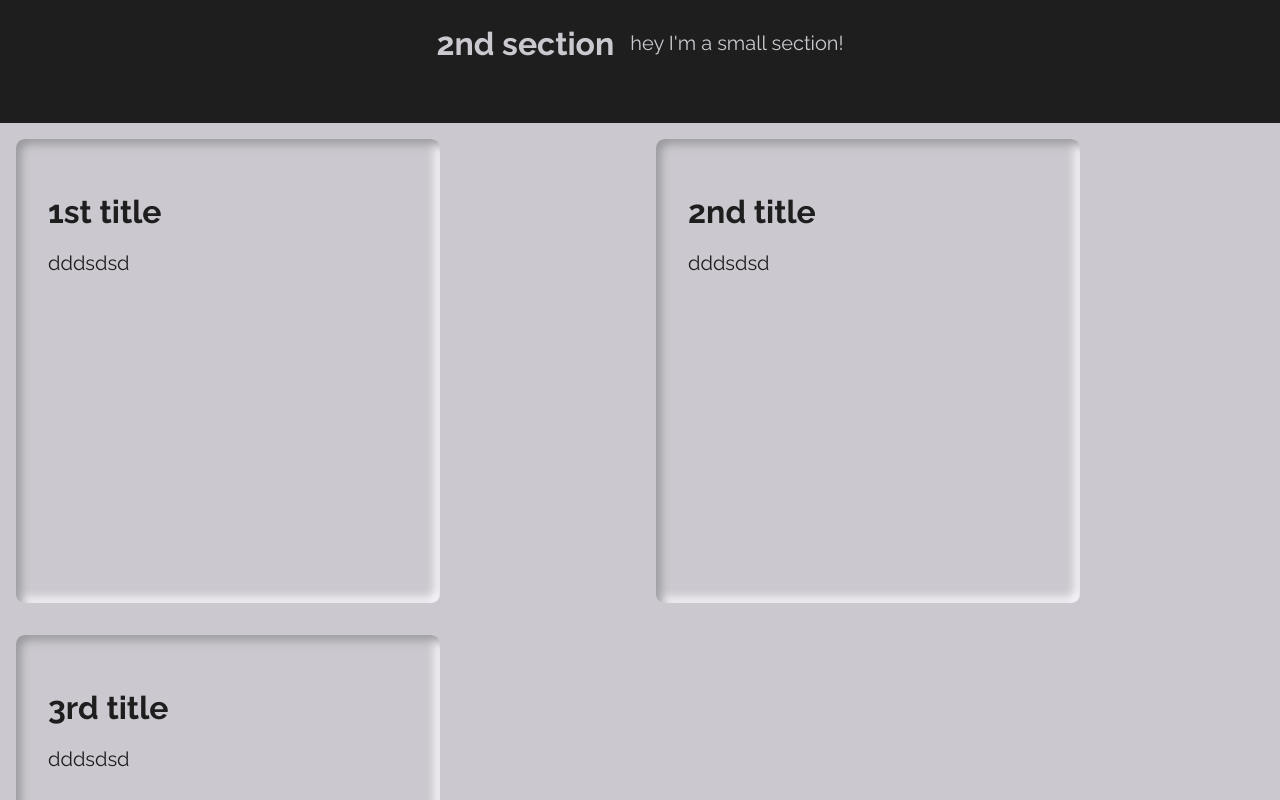
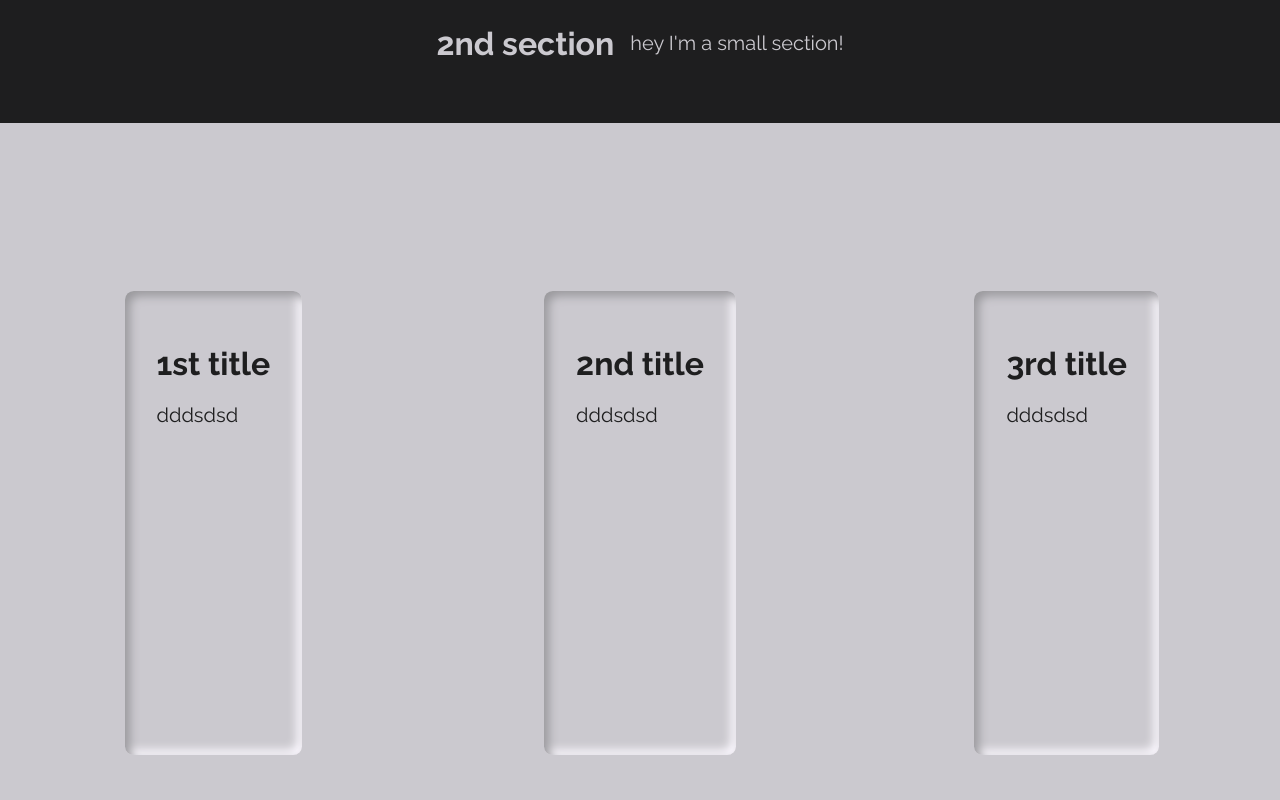
Before and after one commit to MaciejFigat/PTHome, a React (Create React App) app in the folder frontend/: page / in a window 1280 px wide. Shown: the part 1160-1960 px from the top of the page. Built offline with nearby package versions, Linux system fonts and the light colour scheme.

Commit message:
testing new grid layout

```diff
--- a/frontend/src/styles/sectionCards.js
+++ b/frontend/src/styles/sectionCards.js
@@ -116,7 +116,8 @@
   /* display: flex;
   flex-direction: row; */
   display: grid;
-  grid-template-columns: 1fr minmax(min-content, 3fr);
+  /* grid-template-columns: 1fr minmax(min-content, 1fr); */
+  grid-template-columns: repeat(auto-fit, minmax(250px, 1fr));
   place-items: center;
   background-color: var(--background5-main);
   justify-content: center;
@@ -133,7 +134,7 @@
   box-shadow: inset 5px 5px 10px #9a999d, inset -5px -5px 10px #fcf9ff;
   color: var(--background1-main);
   height: 400px;
-  width: 360px;
+  /* width: 360px; */
   padding: 2rem;
   margin: 1rem;
   border-radius: 0.55rem;
```
